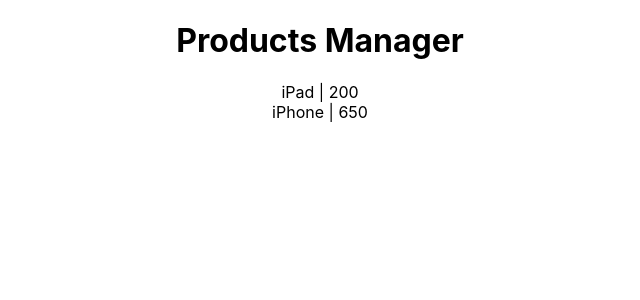
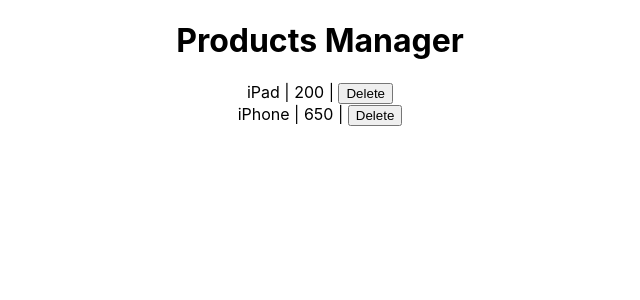
Before and after one commit to MetaHeather/inventory-mangement-react, a React (Create React App) app: page / in a window 1280 px wide. Shown: the top 300 px of the page, without its empty margins (320-960 px from the left). Built offline with nearby package versions, Linux system fonts and the light colour scheme.

Commit message:
Products can now be deleted from list via updated state

```diff
--- a/src/App.js
+++ b/src/App.js
@@ -1,6 +1,6 @@
 import React, { Component } from 'react';
-import MyComponent from './MyComponent'
 import './App.css';
+import ProductItem from './ProductItem';
 
 const products = [
   {
@@ -19,15 +19,30 @@
 class App extends Component {
 
   constructor(props) {
-    super(props)
+    super(props);
     this.state = {
-      products: []
+      products: JSON.parse(localStorage.getItem("products"))
     }
+    this.onDelete = this.onDelete.bind(this);
   }
 
+  //Methods//
+
   componentDidMount() {
-    const products = JSON.parse(localStorage.getItem("products"))
-    this.setState({ products })
+    const products = this.getProducts();
+    this.setState({ products });
+  }
+
+  getProducts() {
+    return this.state.products;
+  }
+
+  onDelete(name) {
+    const products = this.getProducts();
+    const filteredProducts = products.filter(product => {
+      return product.name !== name;
+    });
+    this.setState({ products: filteredProducts });
   }
 
   render() {
@@ -38,9 +53,11 @@
         {
           this.state.products.map(product => {
             return (
-              <div key={product.name} >
-                <span>{product.name}</span> | <span>{product.price}</span>
-              </div>
+              <ProductItem
+                key={product.name}
+                {...product}
+                onDelete={this.onDelete}
+              />
             )
           })
         }
--- a/src/MyComponent.js
+++ b/src/MyComponent.js
@@ -22,7 +22,7 @@
   }
 
   render() {
-      const {title, name, onClick} = this.props;
+      const {title, name} = this.props;
       return(
           <div className="component">
               <h1>Title: {title}</h1>
--- /dev/null
+++ b/src/ProductItem.js
@@ -0,0 +1,32 @@
+import React, { Component } from 'react';
+import './App.css';
+
+
+
+class ProductItem extends Component {
+  constructor(props){
+    super(props);
+    this.onDelete = this.onDelete.bind(this);
+  }
+
+  onDelete() {
+    const {onDelete, name} = this.props;
+    onDelete(name);
+  }
+
+  render() {
+    const {name, price, onDelete} = this.props;
+
+    return (
+        <div>
+            <span>{name}</span>
+            {` | `}
+            <span>{price}</span>
+            {` | `}
+            <button onClick={this.onDelete}>Delete</button>
+        </div>
+    )
+  }
+}
+
+export default ProductItem;
```
